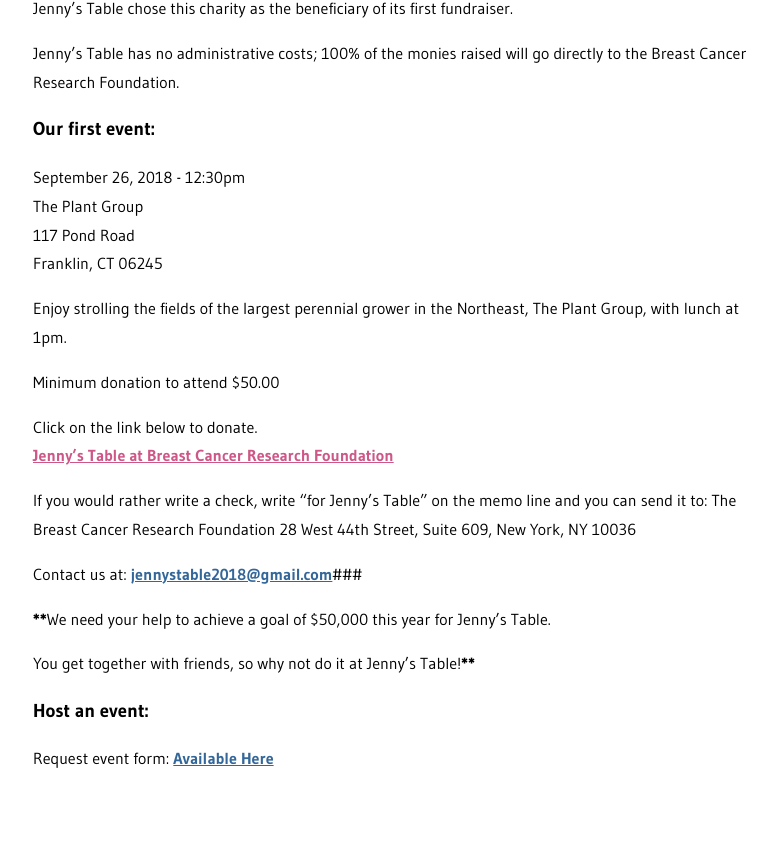
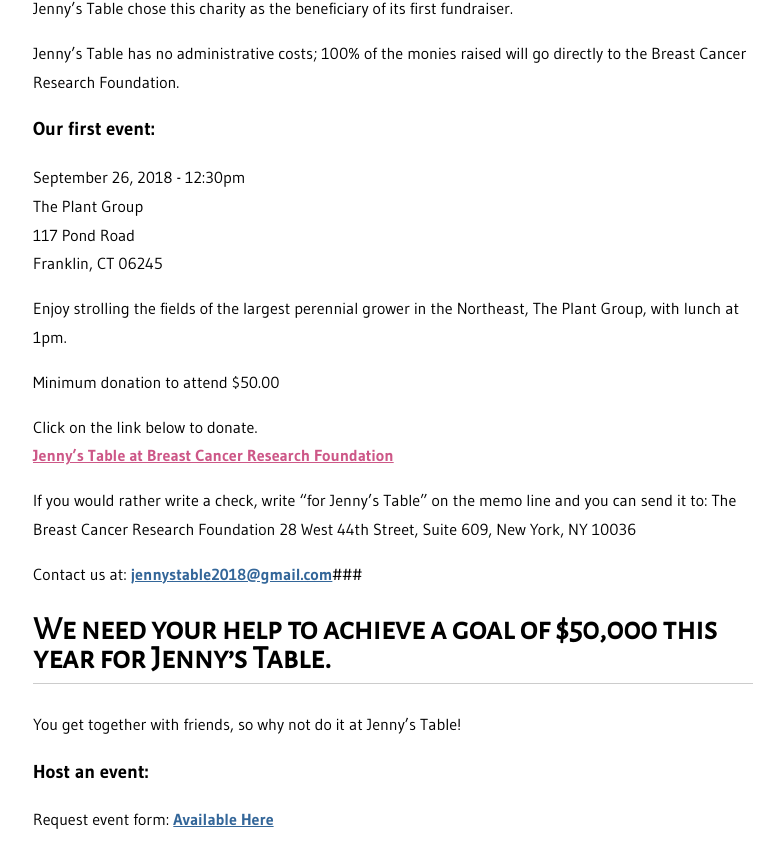
Before and after one commit to jennystable/website, a Jekyll site: the page built from index.markdown, in a window 1280 px wide and 900 px high, scrolled down 1845 px. Shown: the top 868 px of the window, without its empty margins (247-1024 px from the left). Built offline with Jekyll 4.4.1, drawn with Linux system fonts in a browser that asks for light colours; before the commit the page ends 2684 px from its top, so only the background shows below that.

```diff
--- a/index.markdown
+++ b/index.markdown
@@ -68,9 +68,9 @@ The Breast Cancer Research Foundation
 
 Contact us at: <a href="mailto:jennystable2018@gmail.com" style="color: #336699; font-weight: bold;">jennystable2018@gmail.com</a>###
 
-******We need your help to achieve a goal of $50,000 this year for Jenny's Table.
+## We need your help to achieve a goal of $50,000 this year for Jenny's Table.
 
-You get together with friends, so why not do it at Jenny's Table!******
+You get together with friends, so why not do it at Jenny's Table!
 
 ### Host an event:
 
```
